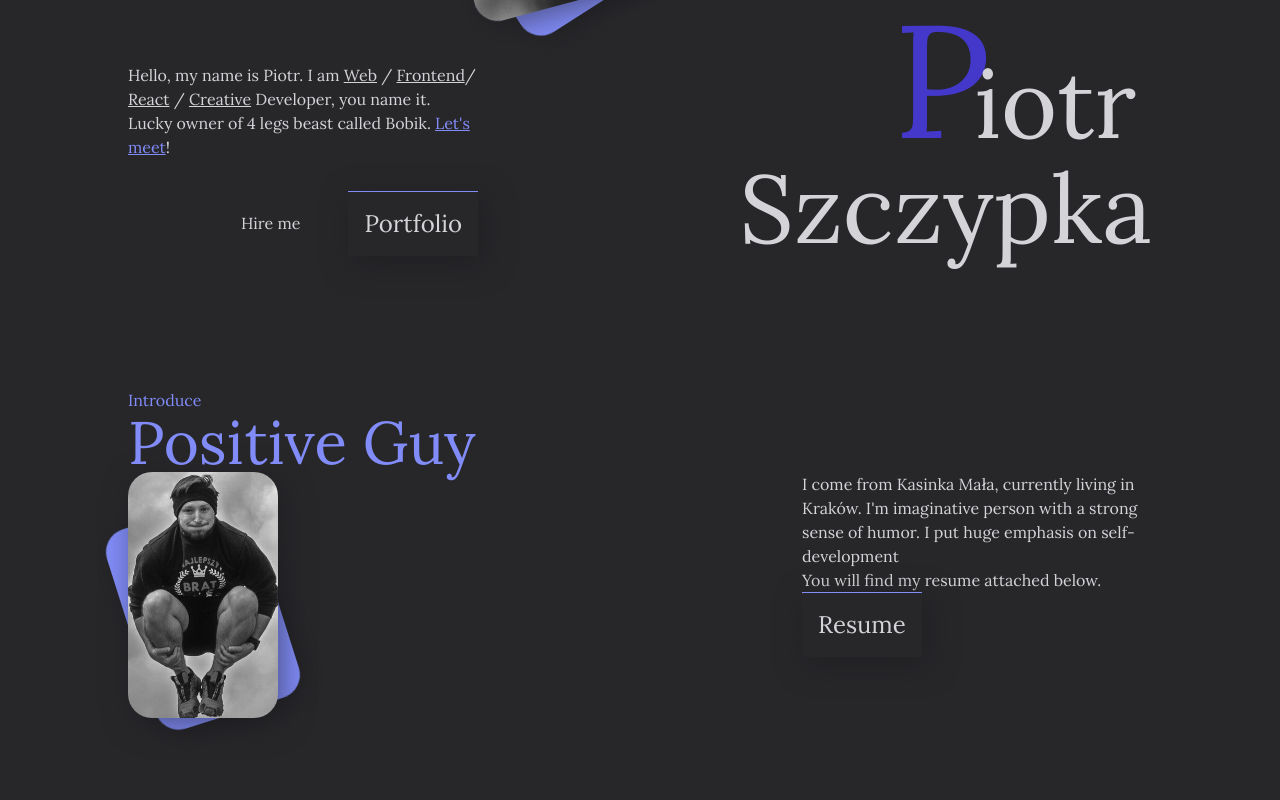
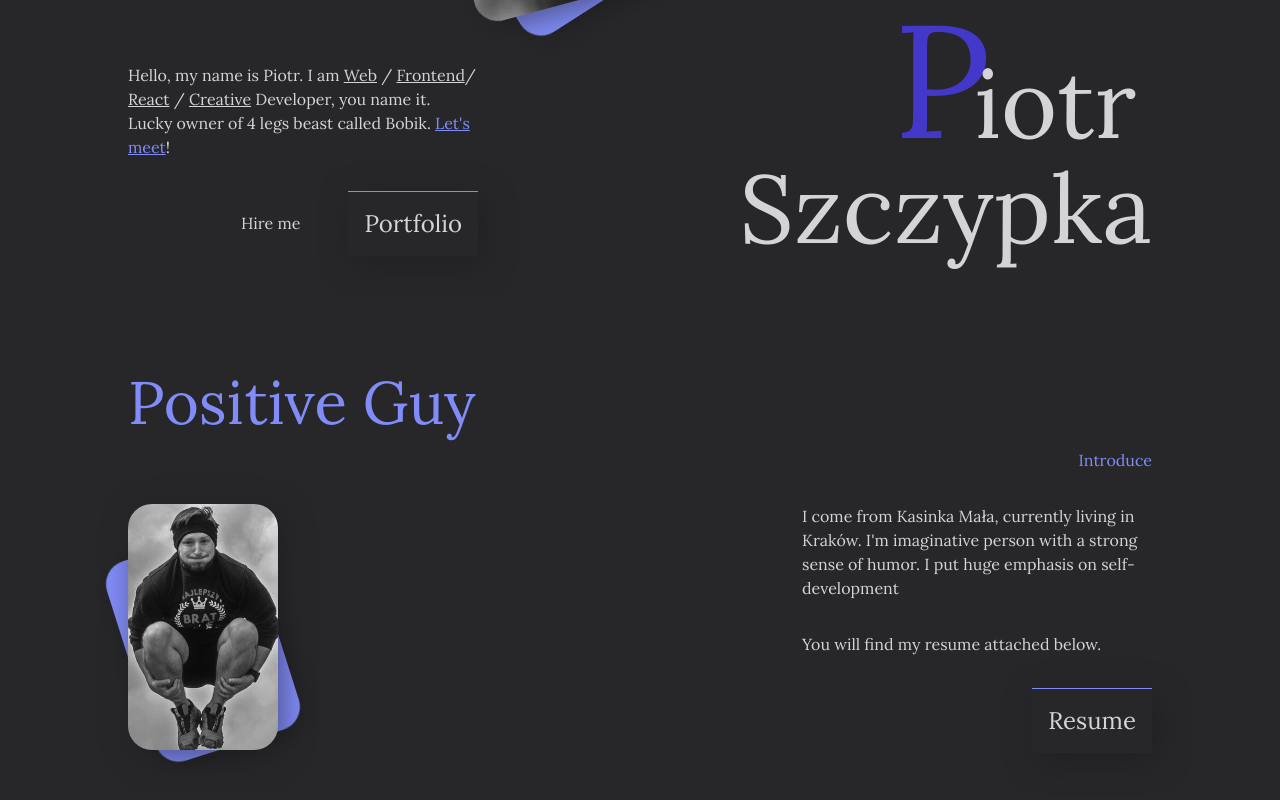
Before and after one commit to xkertoip/szczypka, a Next.js app: page / in a window 1280 px wide. Shown: the part 428-1228 px from the top of the page. Built offline with nearby package versions, Linux system fonts and the light colour scheme.

Commit message:
introduce section

```diff
--- a/components/Introduce/Introduce.tsx
+++ b/components/Introduce/Introduce.tsx
@@ -3,11 +3,15 @@ import Image from 'next/image';
 
 export default function Introduce() {
   return (
-    <div className={'section-container relative min-h-screen overflow-hidden '}>
-      <h3 className={'section-indicator pt-4'}>Introduce</h3>
+    <div className={'section-container relative min-h-screen overflow-hidden'}>
       <h2 className={'section-title'}>Positive Guy</h2>
-      <div className={'sm:flex sm:gap-12 sm:justify-between'}>
-        <div className={'max-w-[100px] sm:max-w-[150px] section--image__card'}>
+      <h3 className={'section-indicator pt-4 text-right pb-8'}>Introduce</h3>
+      <div className={'flex gap-4 justify-between'}>
+        <div
+          className={
+            'max-w-[100px] min-w-[100px] sm:max-w-[150px] section--image__card'
+          }
+        >
           <div className={' m-auto section--image__background  '}>
             <Image
               src={introduce}
@@ -17,14 +21,16 @@ export default function Introduce() {
             />
           </div>
         </div>
-        <div className={'max-w-[350px]'}>
+        <div className={'max-w-[350px] space-y-8'}>
           <p>
             I come from Kasinka Mała, currently living in Kraków. I&apos;m
             imaginative person with a strong sense of humor. I put huge emphasis
             on self-development
           </p>
           <p>You will find my resume attached below.</p>
-          <button className={'btn-primary btn-primary__before'}>
+          <button
+            className={'btn-primary btn-primary__before justify-self-end flex'}
+          >
             <a href={'#about'}>Resume</a>
           </button>
         </div>
```
